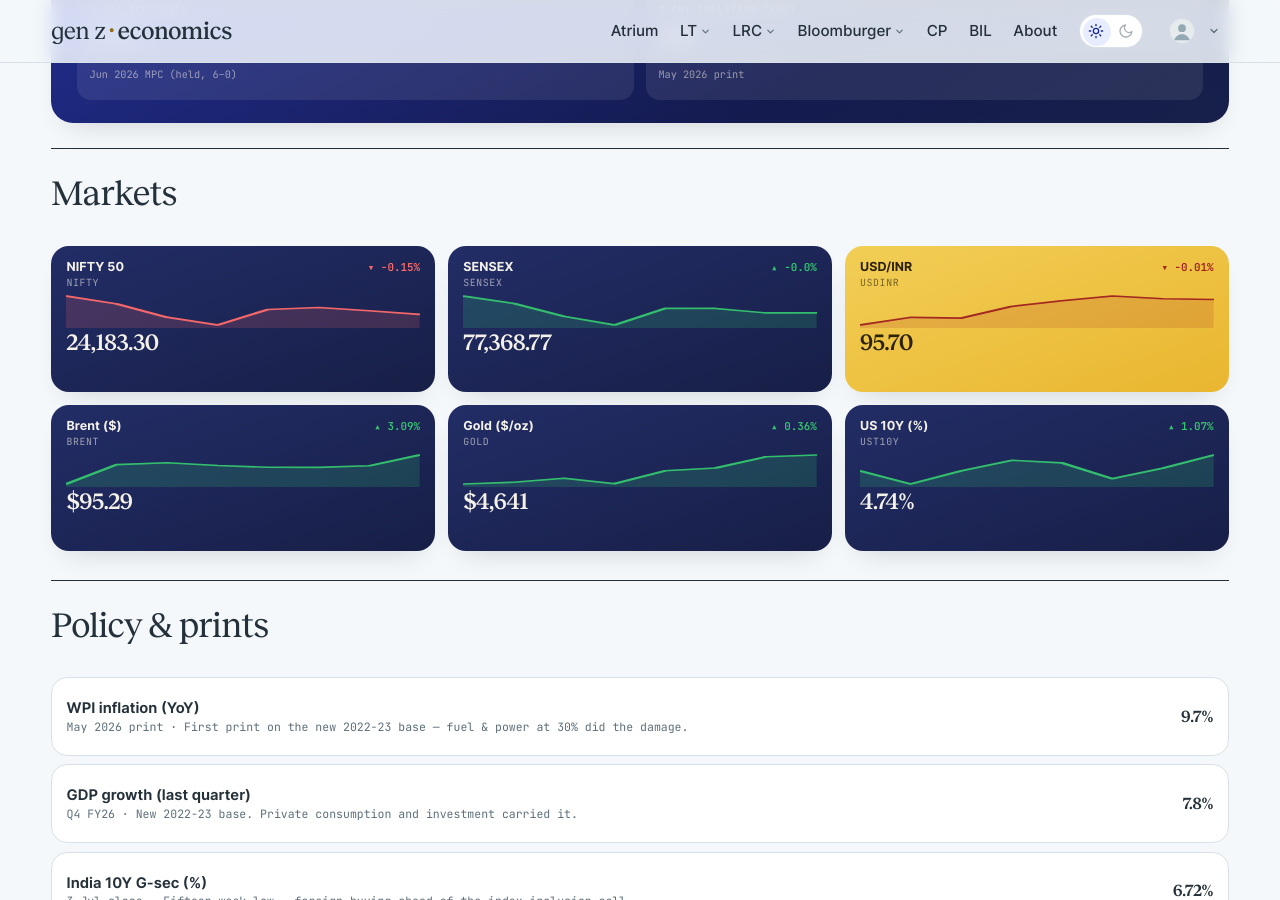
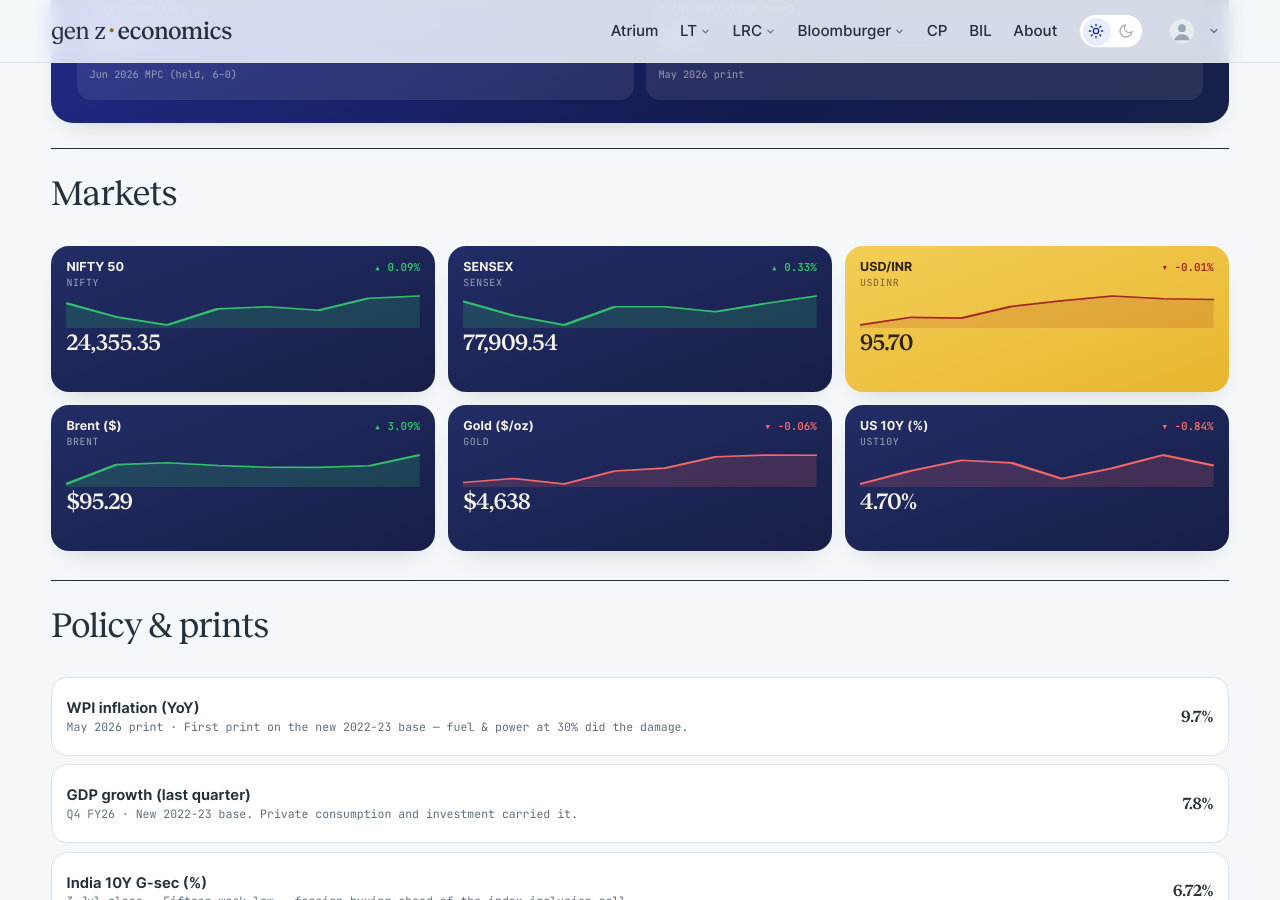
Before and after one commit to harsharya7021/genz-economics.com, a Jekyll site: the page built from macro-watch.html, in a window 1280 px wide and 900 px high, scrolled down 599 px. Built offline with Jekyll 4.4.1, drawn with Linux system fonts in a browser that asks for light colours; comment, search, counter and statistics services are not loaded.

Commit message:
data: morning market refresh

```diff
--- a/_data/macro.json
+++ b/_data/macro.json
@@ -1,34 +1,34 @@
 {
-  "as_of": "25 Aug 2026 close",
+  "as_of": "26 Aug 2026 close",
   "auto": {
     "nifty": {
       "label": "NIFTY 50",
-      "v": "24,183.30",
-      "chg": -0.15,
+      "v": "24,355.35",
+      "chg": 0.09,
       "spark": [
-        24366.0,
         24287.65,
         24154.9,
         24078.301,
         24231.85,
         24252.0,
         24219.051,
-        24183.301
+        24334.551,
+        24355.35
       ]
     },
     "sensex": {
       "label": "SENSEX",
-      "v": "77,368.77",
-      "chg": -0.0,
+      "v": "77,909.54",
+      "chg": 0.33,
       "spark": [
-        78009.25,
         77728.156,
         77235.461,
         76909.68,
         77537.719,
         77540.828,
         77369.109,
-        77368.773
+        77656.094,
+        77909.539
       ]
     },
     "usdinr": {
@@ -63,32 +63,32 @@
     },
     "gold": {
       "label": "Gold ($/oz)",
-      "v": "$4,641",
-      "chg": 0.36,
+      "v": "$4,638",
+      "chg": -0.06,
       "spark": [
-        4363.6,
         4380.4,
         4417.8,
         4366.0,
         4489.4,
         4516.3,
         4624.1,
-        4640.8
+        4640.8,
+        4638.1
       ]
     },
     "ust10y": {
       "label": "US 10Y (%)",
-      "v": "4.74%",
-      "chg": 1.07,
+      "v": "4.70%",
+      "chg": -0.84,
       "spark": [
-        4.68,
         4.63,
         4.68,
         4.72,
         4.71,
         4.65,
         4.69,
-        4.74
+        4.74,
+        4.7
       ]
     }
   },
--- a/_data/markets.yml
+++ b/_data/markets.yml
@@ -2,38 +2,38 @@
 # USD/INR) are refreshed each weekday morning by the market-data workflow;
 # the India 10Y G-Sec line is maintained by hand. Do not hand-edit the
 # live tickers — the job overwrites them.
-as_of: 25 Aug 2026
+as_of: 26 Aug 2026
 tickers:
 - symbol: NIFTY 50
   code: ^NSEI
-  value: 24,183.30
-  change: −35.75
-  pct: −0.15%
-  dir: down
+  value: 24,355.35
+  change: '+20.80'
+  pct: +0.09%
+  dir: up
   spark:
-  - 24366.0
   - 24287.65
   - 24154.9
   - 24078.301
   - 24231.85
   - 24252.0
   - 24219.051
-  - 24183.301
+  - 24334.551
+  - 24355.35
 - symbol: SENSEX
   code: BSE
-  value: 77,368.77
-  change: −0.34
-  pct: +0.00%
-  dir: down
+  value: 77,909.54
+  change: '+253.45'
+  pct: +0.33%
+  dir: up
   spark:
-  - 78009.25
   - 77728.156
   - 77235.461
   - 76909.68
   - 77537.719
   - 77540.828
   - 77369.109
-  - 77368.773
+  - 77656.094
+  - 77909.539
 - symbol: USD / INR
   code: FX
   value: '95.70'
```
